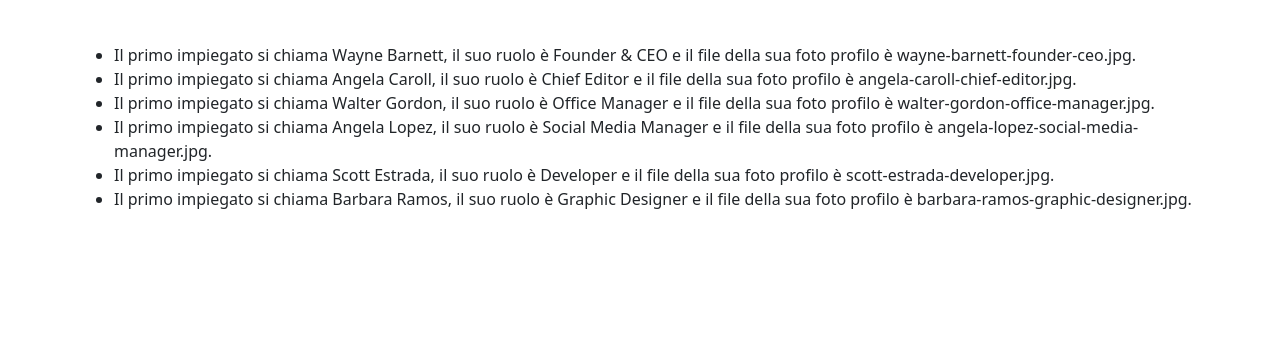
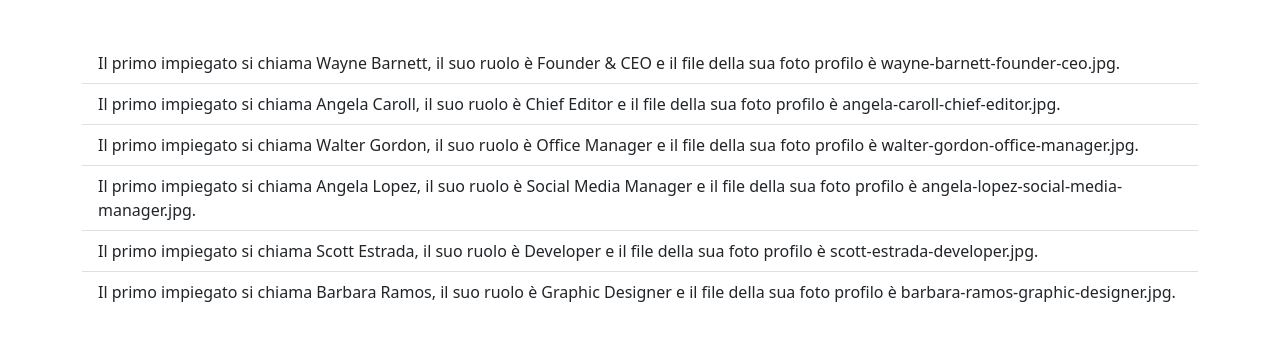
Before and after one commit to MarcoAgosta/js-our-team, a plain HTML site: page index.html in a window 1280 px wide. Shown: the part 101-442 px from the top of the page. Drawn offline with nearby package versions, Linux system fonts and the light colour scheme.

Commit message:
Alcune piccole modifiche

```diff
--- a/JS/main.js
+++ b/JS/main.js
@@ -1,30 +1,30 @@
 const membriTeam = [
-    primo = {
+    {
         nome: "Wayne Barnett",
         ruolo: "Founder & CEO",
         foto: "wayne-barnett-founder-ceo.jpg"
     },
-    secondo = {
+    {
         nome: "Angela Caroll",
         ruolo: "Chief Editor",
         foto: "angela-caroll-chief-editor.jpg"
     },
-    terzo = {
+    {
         nome: "Walter Gordon",
         ruolo: "Office Manager",
         foto: "walter-gordon-office-manager.jpg"
     },
-    quarto = {
+    {
         nome: "Angela Lopez",
         ruolo: "Social Media Manager",
         foto: "angela-lopez-social-media-manager.jpg"
     },
-    quinto = {
+    {
         nome: "Scott Estrada",
         ruolo: "Developer",
         foto: "scott-estrada-developer.jpg"
     },
-    sesto = {
+    {
         nome: "Barbara Ramos",
         ruolo: "Graphic Designer",
         foto: "barbara-ramos-graphic-designer.jpg"
@@ -37,5 +37,5 @@ for (let i = 0; i <= membriTeam.length-1; i++){
     console.log(membriTeam[i].nome)
     console.log(membriTeam[i].ruolo)
     console.log(membriTeam[i].foto)
-    lista.innerHTML += `<li>Il primo impiegato si chiama ${membriTeam[i].nome}, il suo ruolo è ${membriTeam[i].ruolo} e il file della sua foto profilo è ${membriTeam[i].foto}.</li>`
+    lista.innerHTML += `<li class="list-group-item">Il primo impiegato si chiama ${membriTeam[i].nome}, il suo ruolo è ${membriTeam[i].ruolo} e il file della sua foto profilo è ${membriTeam[i].foto}.</li>`
 }
--- a/index.html
+++ b/index.html
@@ -12,7 +12,7 @@
     <div class="container">
         <h1 class="text-center m-5">Il nostro team</h1>
 
-        <ul id="listaimpiegati">
+        <ul class="list-group list-group-flush" id="listaimpiegati">
 
         </ul>
     </div>
```
